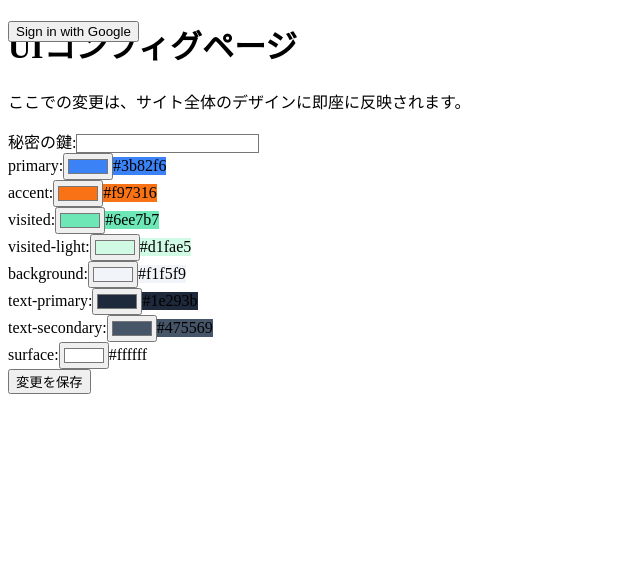
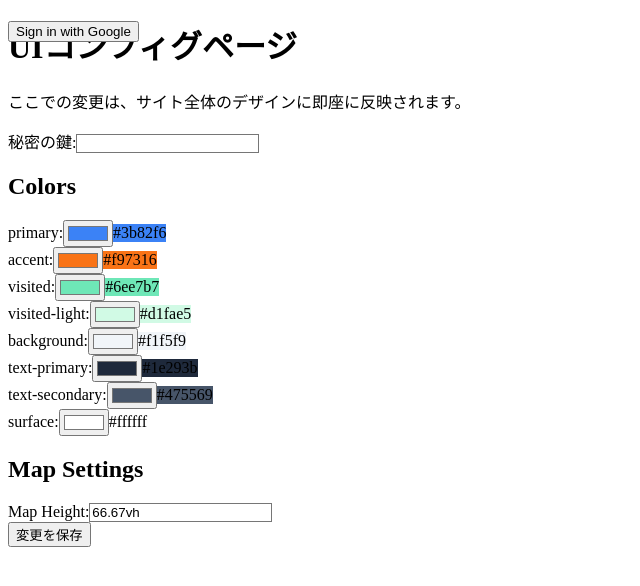
Before and after one commit to hide-kuwa/chizucolle, a Next.js app: page /admin in a window 1280 px wide. Shown: the top 586 px of the page, without its empty margins (0-640 px from the left). Built offline with nearby package versions, Linux system fonts and the light colour scheme; no server answers.

Commit message:
feat: add map height theme and admin control

```diff
--- a/src/app/admin/page.tsx
+++ b/src/app/admin/page.tsx
@@ -7,6 +7,9 @@ type Theme = {
   colors: Record<string, string>;
   borderRadius: Record<string, string>;
   boxShadow: Record<string, string>;
+  map: {
+    height: string;
+  };
 };
 
 export default function AdminPage() {
@@ -19,8 +22,13 @@ export default function AdminPage() {
     import('@/data/theme.json').then(data => setTheme(data.default as Theme));
   }, []);
 
-  const handleColorChange = (key: string, value: string) => {
-    setTheme(prev => ({ ...prev!, colors: { ...prev!.colors, [key]: value } }));
+  const handleThemeChange = (category: keyof Theme, key: string, value: string) => {
+    setTheme(prev => {
+      if (!prev) return null;
+      const newTheme = { ...prev };
+      (newTheme[category] as Record<string, string>)[key] = value;
+      return newTheme;
+    });
   };
 
   const handleSave = async () => {
@@ -52,6 +60,7 @@ export default function AdminPage() {
         <input type="password" value={secret} onChange={e => setSecret(e.target.value)} className="border p-1 ml-2" />
       </div>
 
+        <h2 className="text-xl font-bold mt-8 mb-4">Colors</h2>
         <div className="space-y-4">
           {Object.entries(theme.colors).map(([name, value]) => (
             <div key={name} className="flex items-center">
@@ -59,11 +68,25 @@ export default function AdminPage() {
               <input
                 type="color"
                 value={value as string}
-              onChange={(e) => handleColorChange(name, e.target.value)}
+                onChange={(e) => handleThemeChange('colors', name, e.target.value)}
               />
                <span className="ml-4 p-2" style={{ backgroundColor: value as string }}>{value as string}</span>
             </div>
           ))}
+        </div>
+
+        <h2 className="text-xl font-bold mt-8 mb-4">Map Settings</h2>
+        <div className="space-y-4">
+          <div className="flex items-center">
+            <label className="w-32">Map Height:</label>
+            <input
+              type="text"
+              value={theme.map.height}
+              onChange={(e) => handleThemeChange('map', 'height', e.target.value)}
+              className="border p-1 ml-2"
+              placeholder="e.g., 66.67vh or 800px"
+            />
+          </div>
         </div>
 
         <button onClick={handleSave} className="mt-8 rounded-button bg-primary text-white py-2 px-6">
--- a/src/components/MapViewport.tsx
+++ b/src/components/MapViewport.tsx
@@ -97,7 +97,7 @@ export default function MapViewport({ children, overlayChildren, onReady }: Prop
   const onSlider = (e: React.ChangeEvent<HTMLInputElement>) => { const v = parseInt(e.target.value, 10); zoomTo(minScale + (max - minScale) * (v / 100)); };
 
   return (
-    <div ref={containerRef} className="map-container w-full h-[100vh] bg-white">
+    <div ref={containerRef} className="map-container w-full h-map bg-white">
       <div className="pc-zoom">
         <button className="rounded border px-2 py-1 bg-white" onClick={() => zoomTo(scale * 0.85)}>-</button>
         <input className="vertical" type="range" min={0} max={100} value={slider} onChange={onSlider} />
--- a/src/data/theme.json
+++ b/src/data/theme.json
@@ -15,5 +15,8 @@
   },
   "boxShadow": {
     "card": "0 4px 6px -1px rgb(0 0 0 / 0.1), 0 2px 4px -2px rgb(0 0 0 / 0.1)"
+  },
+  "map": {
+    "height": "66.67vh"
   }
 }
--- a/tailwind.config.ts
+++ b/tailwind.config.ts
@@ -12,6 +12,9 @@ export default {
       colors: theme.colors,
       borderRadius: theme.borderRadius,
       boxShadow: theme.boxShadow,
+      height: {
+        'map': theme.map.height,
+      },
     },
   },
   plugins: [],
```
Lines whose indentation alone changed are shown as unchanged.
